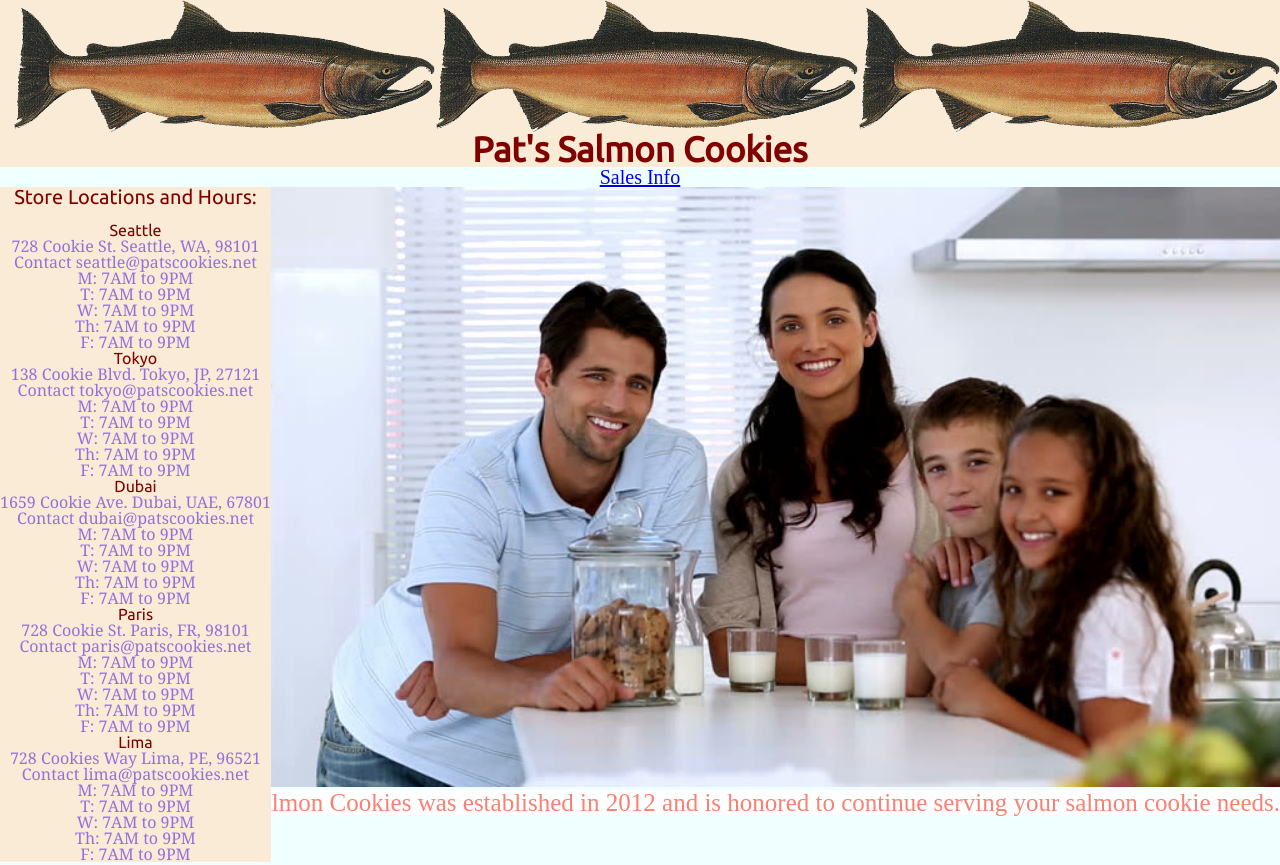
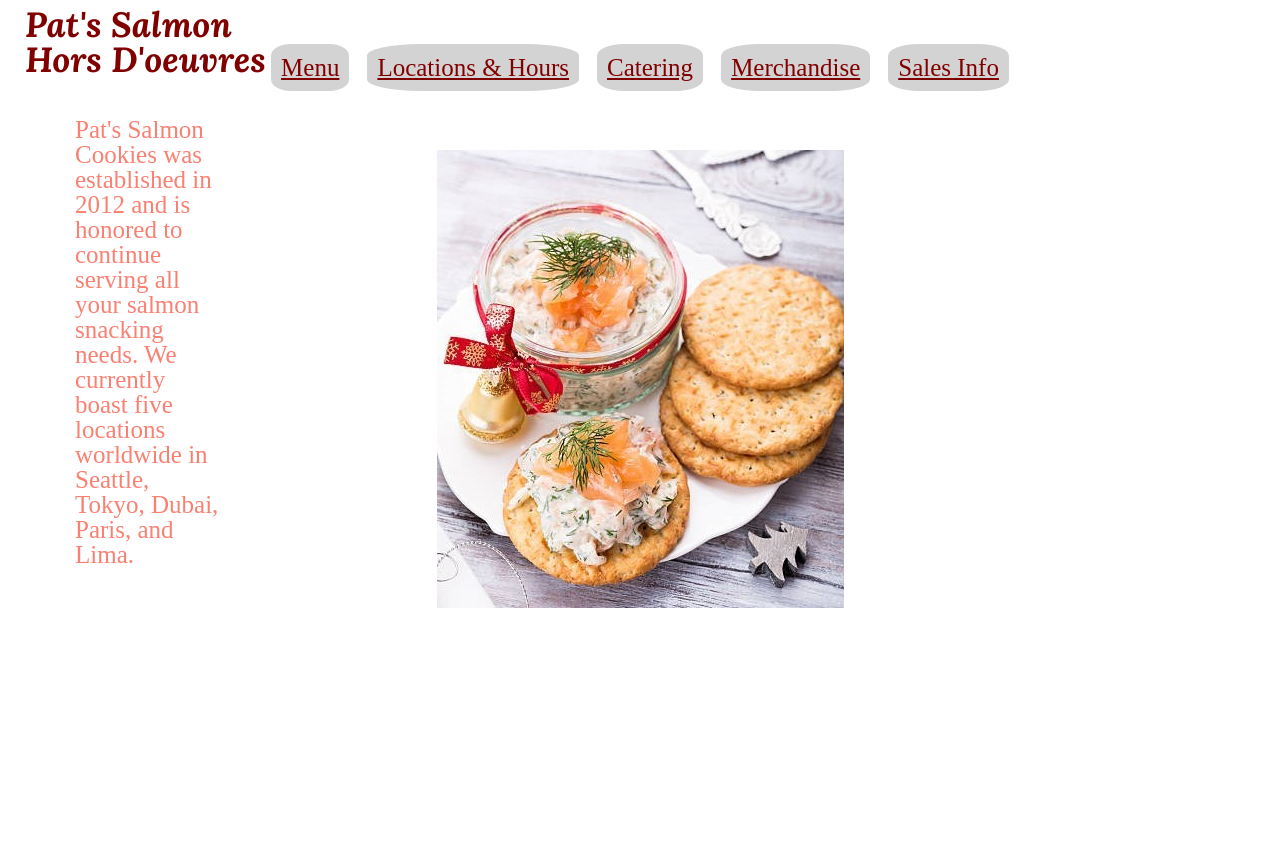
Before and after one commit to lillianvmcbride/salmonCookies, a plain HTML site: page index.html in a window 1280 px wide. After the commit the page ends 800 px from the top, so only its background shows below. Drawn offline with Linux system fonts and the light colour scheme.

Commit message:
it's been awhile

```diff
--- a/css/styles.css
+++ b/css/styles.css
@@ -1,57 +1,65 @@
+header {
+  display: inline-block;
+  padding-top: 7px;
+}
+#margin {
+  margin: 0px;
+}
 h1 {
   font-size: 35px;
   font-weight: bold;
-  text-align: center;
+  text-align: left;
   color: maroon;
-  background-color: antiquewhite;
-  font-family: 'Ubuntu', sans-serif;
+  font-family: 'Lora', serif;
+}
+aside {
+  text-align: center
+  font-family: 'Niconne', cursive;
+  box-sizing: border-box;
+  width: 270px;
+  position: fixed;
+  font-size: 25px;
+  color: salmon;
+  background-color: white;
+  padding-left: 25px;
+  background-imgage: url('images/background.jpg');
+}
+#aside {
+ padding: 50px;
+ padding-top: 0px;
 }
 h2 {
   font-family: 'Ubuntu', sans-serif;
   color: maroon;
+  font-size: 30px;
 }
-body {
-  background-color: azure;
+nav {
+  padding-top: 55px;
+  padding-bottom: 70px;;
+  text-align: center;
 }
-.salesInfo {
-  text-align: center;
-  font-size: 20px;
+nav a {
+  font-size: 25px;
+  color: maroon;
+  background-color: lightgray;
+  width: 300px;
+  margin: 7px;
+  border-radius: 25%;
+  padding: 10px;
 }
 main {
   text-align: center;
+  position: relative;
+}
+#logo {
+  padding-bottom: 40px;
+}
+#table, #new-location {
+  margin-left: 300px;
+  margin-right: 400px;
 }
 #locations {
-  font-size: 20px;
-  padding-bottom: 15px;
-}
-#stores {
-  font-family: Verdana;
-  color: magenta;
-  background: antiquewhite;
-}
-#description {
-float: right;
-font-size: 25px;
-color: salmon;
-background-color: white;
-}
-.salmon {
-  float: right;
-  width: 33%;
-}
-#images {
-  float: right;
-  position: relative;
-}
-.family {
-  height: 600px;
-}
-.text {
-  float: left;
-  position: absolute;
-  background-color: antiquewhite;
-  font-family: Georgia, 'Times New Roman', Times, serif;
-  color: mediumpurple;
+  padding-bottom: 20px;
 }
 table, th, td {
   padding: 3px;
--- a/index.html
+++ b/index.html
@@ -1,127 +1,33 @@
 <!DOCTYPE html>
 <html>
     <head>
-        <title>Salmon Cookies</title>
+        <title>Pat's Salmon</title>
     <link rel="stylesheet" type="text/css" href="css/reset.css">
     <link rel="stylesheet" type="text/css" href="css/styles.css">
-    <link href="https://fonts.googleapis.com/css?family=Ubuntu&display=swap" rel="stylesheet">
+    <link rel="preconnect" href="https://fonts.gstatic.com" crossorigin>
+    <link href="https://fonts.googleapis.com/css2?family=Lora:ital,wght@1,700&display=swap" rel="stylesheet">
+    <link rel="preconnect" href="https://fonts.googleapis.com">
+    <link rel="preconnect" href="https://fonts.gstatic.com" crossorigin>
+    <link href="https://fonts.googleapis.com/css2?family=Niconne&display=swap" rel="stylesheet">
     </head>
     <body>
-            <header>
-                <img class = "salmon" src=images/salmon.png>
-                <img class = "salmon" src=images/salmon.png>
-                <img class = "salmon" src=images/salmon.png>
-            <h1>Pat's Salmon Cookies</h1>
-            </header>
-            <div class = wrapper>
-                <div class = "salesInfo">
-                <h3>
-                <a class = "salesInfo" href="sales.html">Sales Info</a>
-                </h3>
-                </div>
+            <aside>
+                <header>
+                <h1>Pat's Salmon</h1>
+                <h1 id = "logo">Hors D'oeuvres</h1>
+                </header>
+                <p id ="aside">Pat's Salmon Cookies was established in 2012 and is honored to continue serving all your salmon snacking needs. We currently boast five locations worldwide in Seattle, Tokyo, Dubai, Paris, and Lima.
+                </p>
+            </aside>
+                <nav>
+                    <a href="index.html">Menu</a>
+                    <a href="locations.html">Locations & Hours</a>
+                    <a href="catering.html">Catering</a>
+                    <a href="merch.html">Merchandise</a>
+                    <a href="sales.html">Sales Info</a>
+                </nav>
                 <main>
-                    <div id = "images">
-                    <img class = "family" src = images/family.jpg>
-                    </div>
-                <section class = text>
-                <p>
-                    <h2 id="locations">Store Locations and Hours:</h2>
-                    <h2>Seattle</h2>
-                    <h3>728 Cookie St. Seattle, WA, 98101</h3>
-                    Contact seattle@patscookies.net
-                    <h4>
-                        M: 7AM to 9PM
-                        <br>
-                        T: 7AM to 9PM
-                        <br>
-                        W: 7AM to 9PM
-                        <br>
-                        Th: 7AM to 9PM
-                        <br>
-                        F: 7AM to 9PM
-
-                    </h4>
-                </p>
-                <p>
-                    <h2>Tokyo</h2>
-                    <h3>138 Cookie Blvd. Tokyo, JP, 27121</h3>
-                    Contact tokyo@patscookies.net
-                    <h4>
-                        M: 7AM to 9PM
-                        <br>
-                        T: 7AM to 9PM
-                        <br>
-                        W: 7AM to 9PM
-                        <br>
-                        Th: 7AM to 9PM
-                        <br>
-                        F: 7AM to 9PM
-
-                    </h4>
-                </p>
-                <p>
-                    <h2>Dubai</h2>
-                    <h3>1659 Cookie Ave. Dubai, UAE, 67801</h3>
-                    Contact dubai@patscookies.net
-                    <h4>
-                        M: 7AM to 9PM
-                        <br>
-                        T: 7AM to 9PM
-                        <br>
-                        W: 7AM to 9PM
-                        <br>
-                        Th: 7AM to 9PM
-                        <br>
-                        F: 7AM to 9PM
-
-                    </h4>
-                </p>
-                <p>
-                    <h2>Paris</h2>
-                    <h3>728 Cookie St. Paris, FR, 98101</h3>
-                    Contact paris@patscookies.net
-                    <h4>
-                        M: 7AM to 9PM
-                        <br>
-                        T: 7AM to 9PM
-                        <br>
-                        W: 7AM to 9PM
-                        <br>
-                        Th: 7AM to 9PM
-                        <br>
-                        F: 7AM to 9PM
-
-                    </h4>
-                </p>
-                <p>
-                    <h2>Lima</h2>
-                    <h3>728 Cookies Way Lima, PE, 96521</h3>
-                    Contact lima@patscookies.net
-                    <h4>
-                        M: 7AM to 9PM
-                        <br>
-                        T: 7AM to 9PM
-                        <br>
-                        W: 7AM to 9PM
-                        <br>
-                        Th: 7AM to 9PM
-                        <br>
-                        F: 7AM to 9PM
-
-                    </h4>
-                </p>
-                </section>
+                    <img src = images/crackers.jpg>
                 </main>
-
-                </div>
-
-
-            <footer>
-                <p id = "description">
-                    Pat's Salmon Cookies was established in 2012 and is honored to continue serving your salmon cookie needs.
-                </p>
-            </footer>
     </body>
-
-
 </html>
```
Also changed, not shown: catering.html (added, +29 -0 lines), locations.html (added, +116 -0 lines), merch.html (added, +29 -0 lines), sales.html (+18 -5 lines), background.jpg (added), images/crackers.jpg (added), images/cucumbers.jpg (added), images/family.jpg (deleted), images/fb-icon.png (added), images/flic-icon.png (added), images/gp-icon.png (added), images/insta-icon.png (added), images/mail-icon.png (added), images/pint-icon.png (added), 4 more files.
